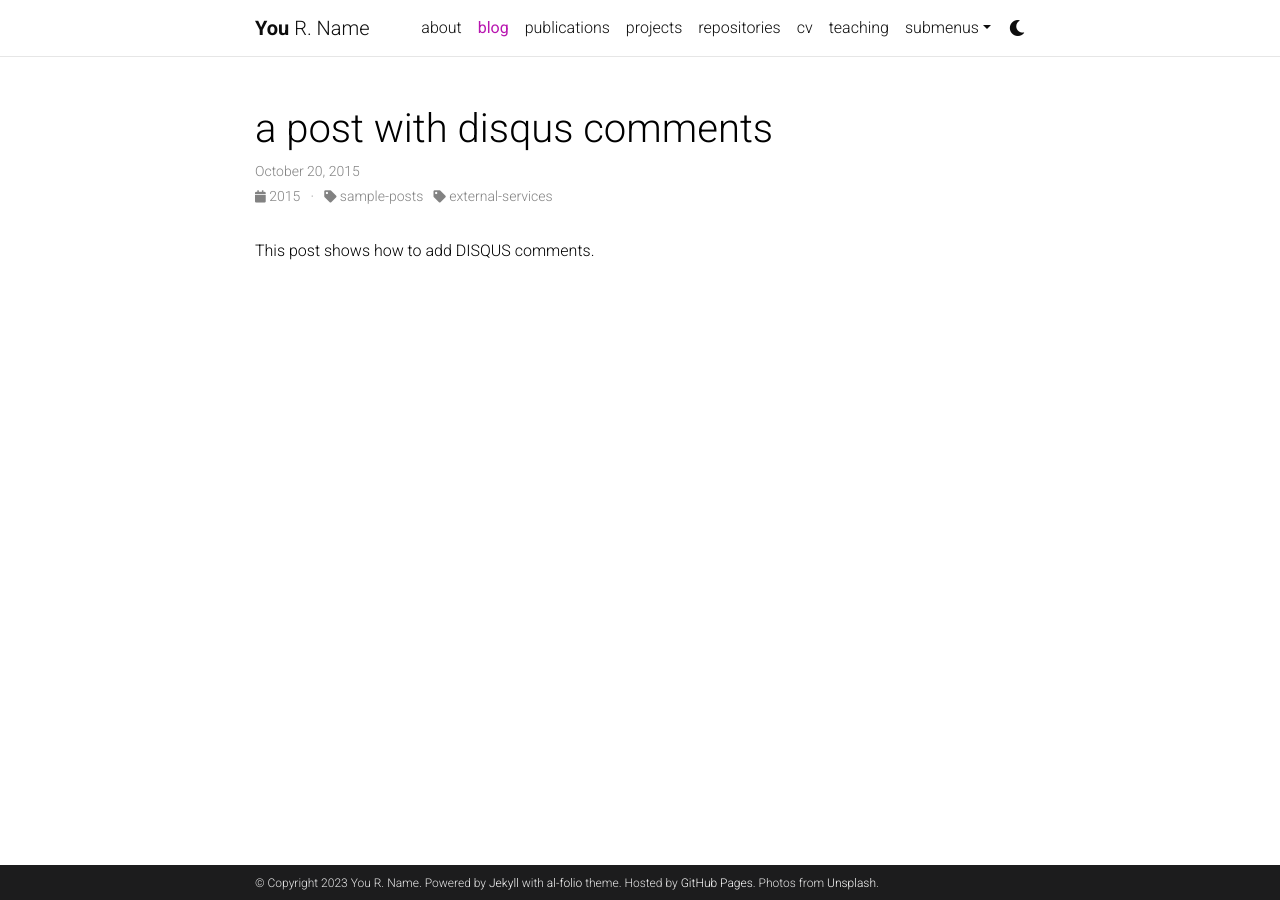
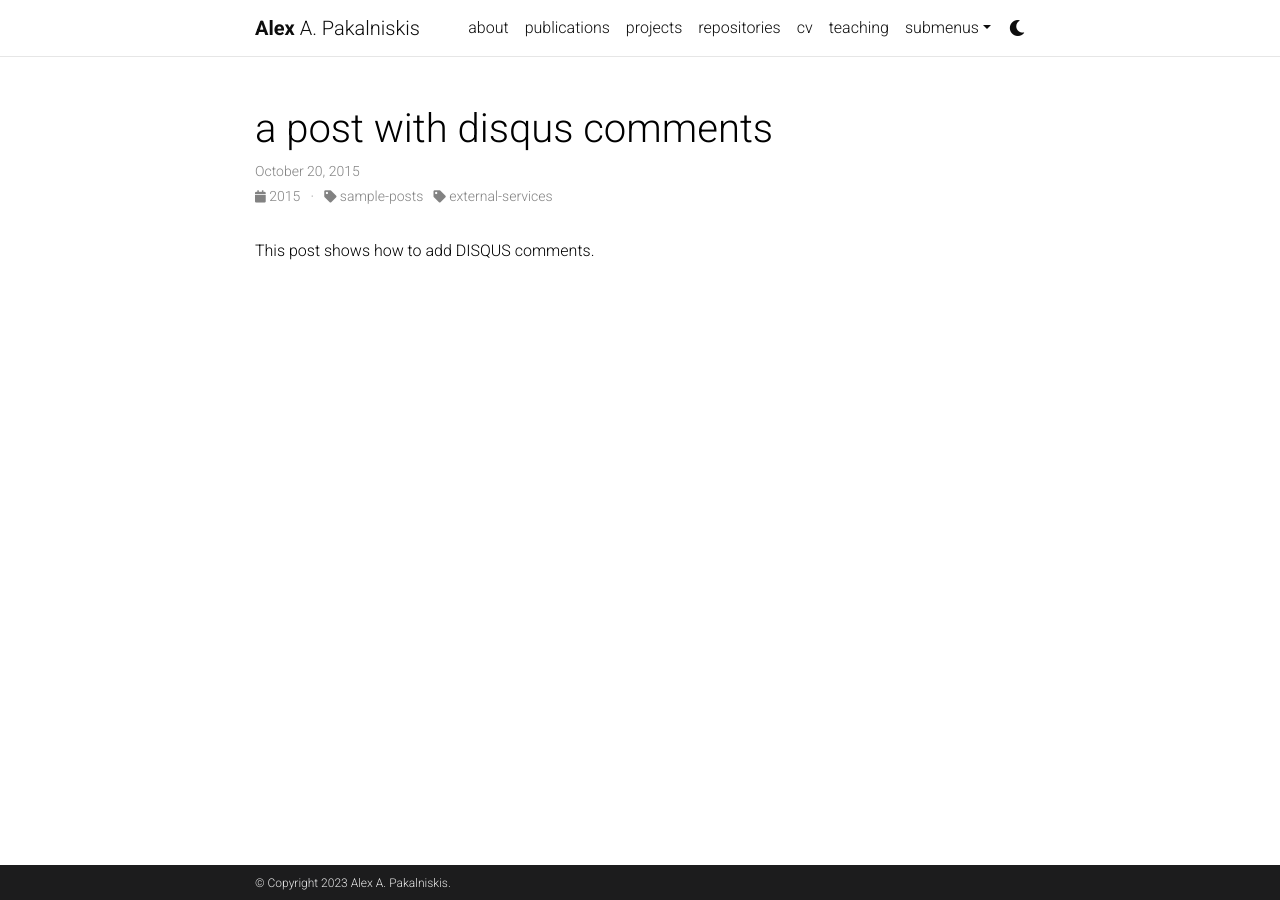
Before and after one commit to alex-pakalniskis/alex-pakalniskis.github.io, a Jekyll site: the page built from _posts/2015-10-20-disqus-comments.md, in a window 1280 px wide. Built offline with Jekyll 4.4.1, drawn with Linux system fonts in a browser that asks for light colours; comment, search, counter and statistics services are not loaded; a style sheet for code colours, icons or effects is not loaded.

Commit message:
Update _config.yml

```diff
--- a/_config.yml
+++ b/_config.yml
@@ -3,23 +3,23 @@
 # -----------------------------------------------------------------------------
 
 title: blank # the website title (if blank, full name will be used instead)
-first_name: You
-middle_name: R.
-last_name: Name
+first_name: Alex
+middle_name: A.
+last_name: Pakalniskis
 email: you@example.com
 description: > # the ">" symbol means to ignore newlines until "footer_text:"
-  A simple, whitespace theme for academics. Based on [*folio](https://github.com/bogoli/-folio) design.
+  Engineer and educator building tools and community in web3.
 footer_text: >
-  Powered by <a href="https://jekyllrb.com/" target="_blank">Jekyll</a> with <a href="https://github.com/alshedivat/al-folio">al-folio</a> theme.
-  Hosted by <a href="https://pages.github.com/" target="_blank">GitHub Pages</a>.
-  Photos from <a href="https://unsplash.com" target="_blank">Unsplash</a>.
-keywords: jekyll, jekyll-theme, academic-website, portfolio-website  # add your own keywords or leave empty
+#  Powered by <a href="https://jekyllrb.com/" target="_blank">Jekyll</a> with <a href="https://github.com/alshedivat/al-folio">al-folio</a> theme.
+#  Hosted by <a href="https://pages.github.com/" target="_blank">GitHub Pages</a>.
+#  Photos from <a href="https://unsplash.com" target="_blank">Unsplash</a>.
+keywords: web3, developer education, indexer tooling  # add your own keywords or leave empty
 
 lang: en # the language of your site (for example: en, fr, cn, ru, etc.)
-icon: ⚛️  # the emoji used as the favicon (alternatively, provide image name in /assets/img/)
+icon: ⚛/assets/img/logo.png  # the emoji used as the favicon (alternatively, provide image name in /assets/img/)
 
-url: https://alshedivat.github.io # the base hostname & protocol for your site
-baseurl: /al-folio # the subpath of your site, e.g. /blog/
+url: https://alex-pakalniskis.github.io # the base hostname & protocol for your site
+baseurl: # the subpath of your site, e.g. /blog/
 last_updated: false # set to true if you want to display last updated in the footer
 impressum_path:  # set to path to include impressum link in the footer, use the same path as permalink in a page, helps to conform with EU GDPR
 
@@ -71,11 +71,11 @@ og_image: # The site-wide (default for all links) Open Graph preview image
 # Social integration
 # -----------------------------------------------------------------------------
 
-github_username: # your GitHub user name
+github_username: alex-pakalniskis # your GitHub user name
 gitlab_username: # your GitLab user name
-twitter_username: # your Twitter handle
+twitter_username: alexpakalniskis # your Twitter handle
 mastodon_username: # your mastodon instance+username in the format instance.tld/@username
-linkedin_username: # your LinkedIn user name
+linkedin_username: alexpakalniskis3 # your LinkedIn user name
 telegram_username: # your Telegram user name
 scholar_userid: # your Google Scholar ID
 semanticscholar_id: # your Semantic Scholar ID
@@ -120,8 +120,8 @@ bing_site_verification:  # out your bing-site-verification ID (Bing Webmaster)
 # Blog
 # -----------------------------------------------------------------------------
 
-blog_name: al-folio # blog_name will be displayed in your blog page
-blog_nav_title: blog # your blog must have a title for it to be displayed in the nav bar
+blog_name: Paka # blog_name will be displayed in your blog page
+blog_nav_title: # your blog must have a title for it to be displayed in the nav bar
 blog_description: a simple whitespace theme for academics
 permalink: /blog/:year/:title/
 
@@ -132,33 +132,6 @@ pagination:
 related_blog_posts:
   enabled: true
   max_related: 5
-
-# Giscus comments (RECOMMENDED)
-# Follow instructions on https://giscus.app/ to setup for your repo to fill out
-# the information below.
-giscus:
-  repo: alshedivat/al-folio      # <your-github-user-name>/<your-github-repo-name>
-  repo_id: MDEwOlJlcG9zaXRvcnk2MDAyNDM2NQ==
-  category: Comments             # name of the category under which discussions will be created
-  category_id: DIC_kwDOA5PmLc4CTBt6
-  mapping: title                 # identify discussions by post title
-  strict: 1                      # use strict identification mode
-  reactions_enabled: 1           # enable (1) or disable (0) emoji reactions
-  input_position: bottom         # whether to display input form below (bottom) or above (top) the comments
-  theme: preferred_color_scheme  # name of the color scheme (preferred works well with al-folio light/dark mode)
-  emit_metadata: 0
-  lang: en
-
-# Disqus comments (DEPRECATED)
-disqus_shortname: al-folio # put your disqus shortname
-# https://help.disqus.com/en/articles/1717111-what-s-a-shortname
-
-# External sources.
-# If you have blog posts published on medium.com or other external sources,
-# you can display them in your blog by adding a link to the RSS feed.
-external_sources:
-  - name: medium.com
-    rss_url: https://medium.com/@al-folio/feed
 
 # -----------------------------------------------------------------------------
 # Collections
```
